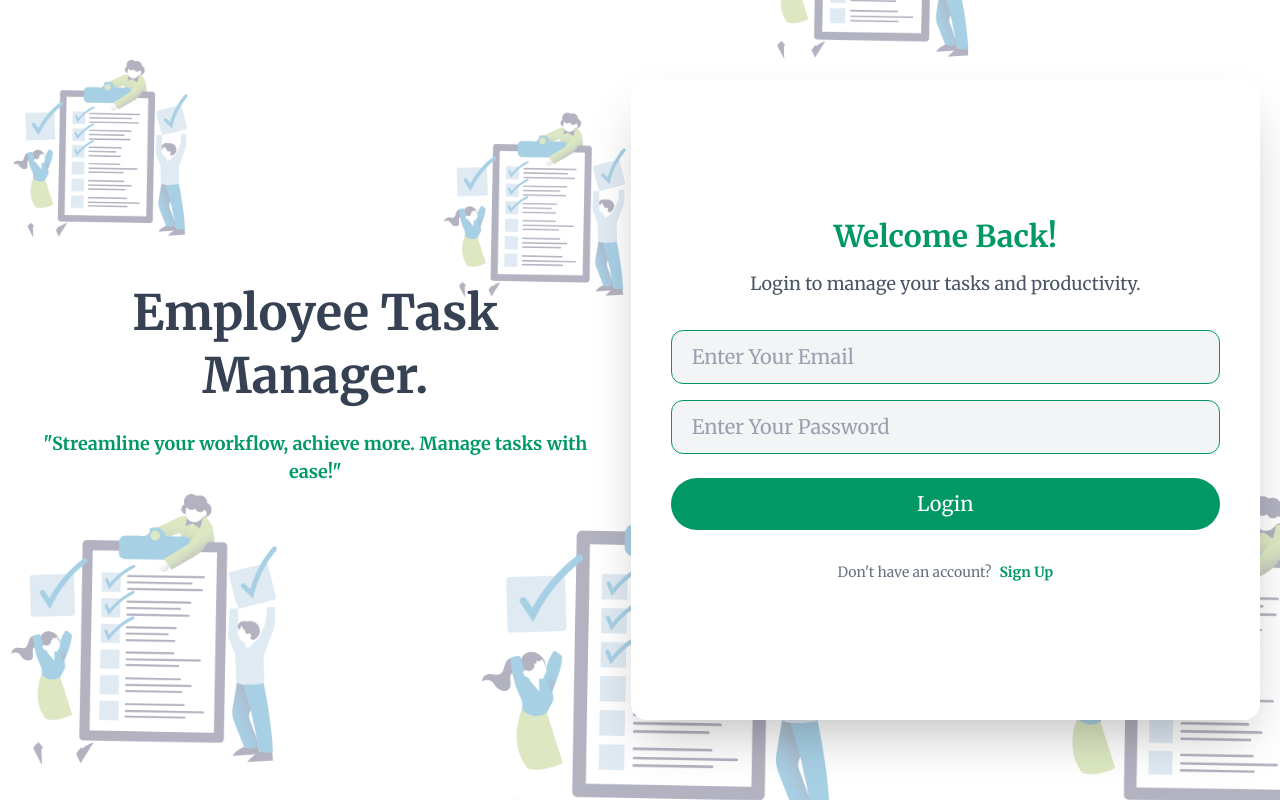
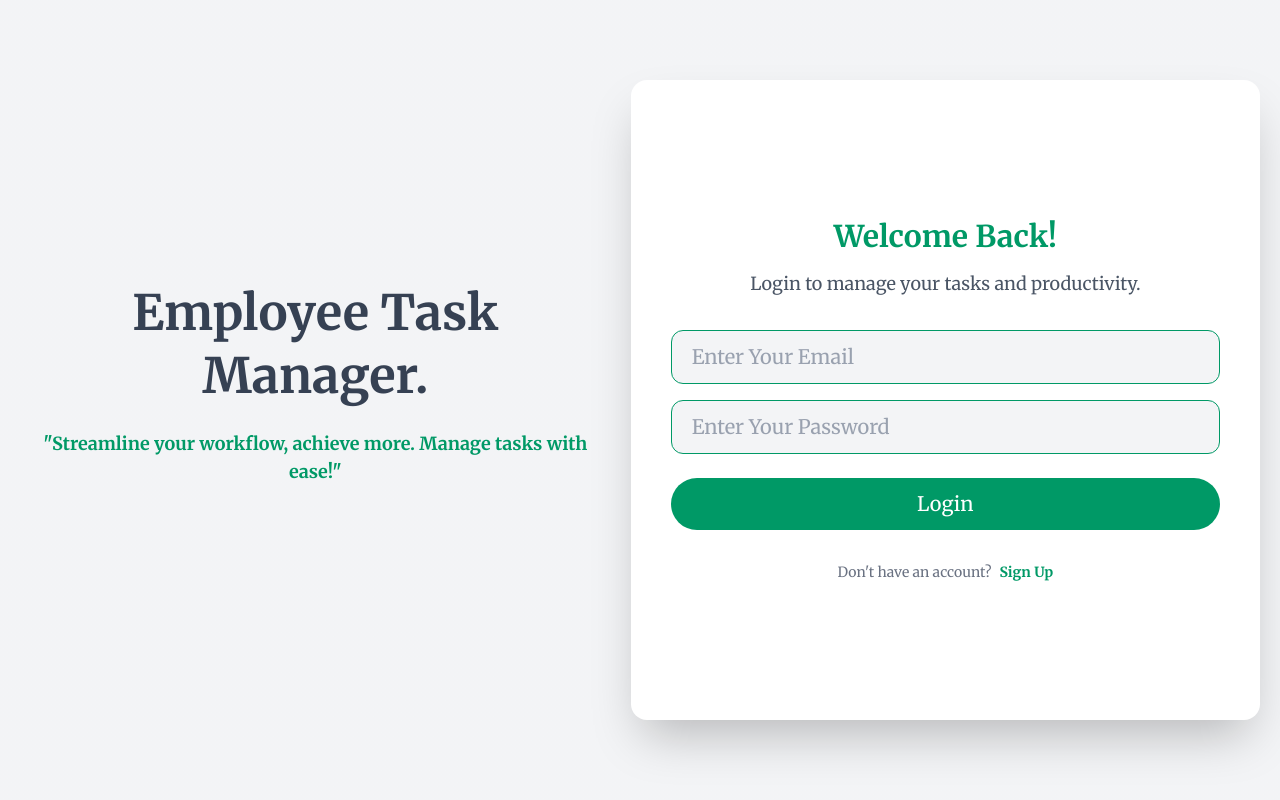
Before and after one commit to mzak11/ems, a React (Vite) app: page / in a window 1280 px wide. Built offline with nearby package versions, Linux system fonts and the light colour scheme.

Commit message:
bg-remove

```diff
--- a/src/components/Auth/Login.jsx
+++ b/src/components/Auth/Login.jsx
@@ -17,12 +17,12 @@ const Login = ({ handleLogin }) => {
   return (
     <div
       className="flex h-screen w-screen items-center justify-center bg-gradient-to-r from-gray-100 to-gray-100"
-      style={{
-        backgroundImage: `url(${BgImg})`,
-        backgroundSize: "cover",
-        backgroundRepeat: "no-repeat",
-        backgroundPosition: "center",
-      }}
+      // style={{
+      //   backgroundImage: `url(${BgImg})`,
+      //   backgroundSize: "cover",
+      //   backgroundRepeat: "no-repeat",
+      //   backgroundPosition: "center",
+      // }}
     >
       <div className="w-1/2 bg-transparent flex flex-col items-center justify-center p-10">
         <motion.h3
```
